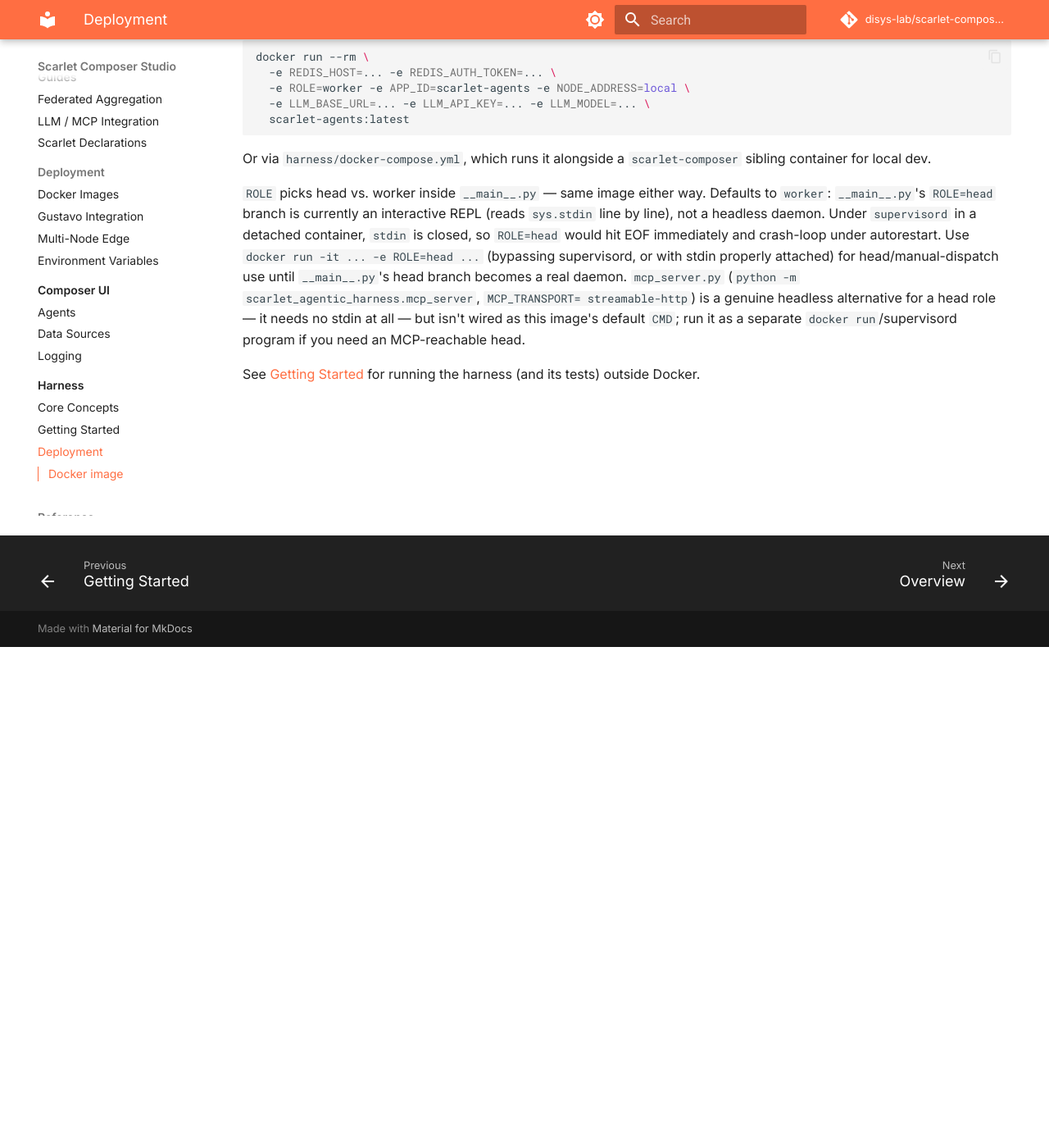
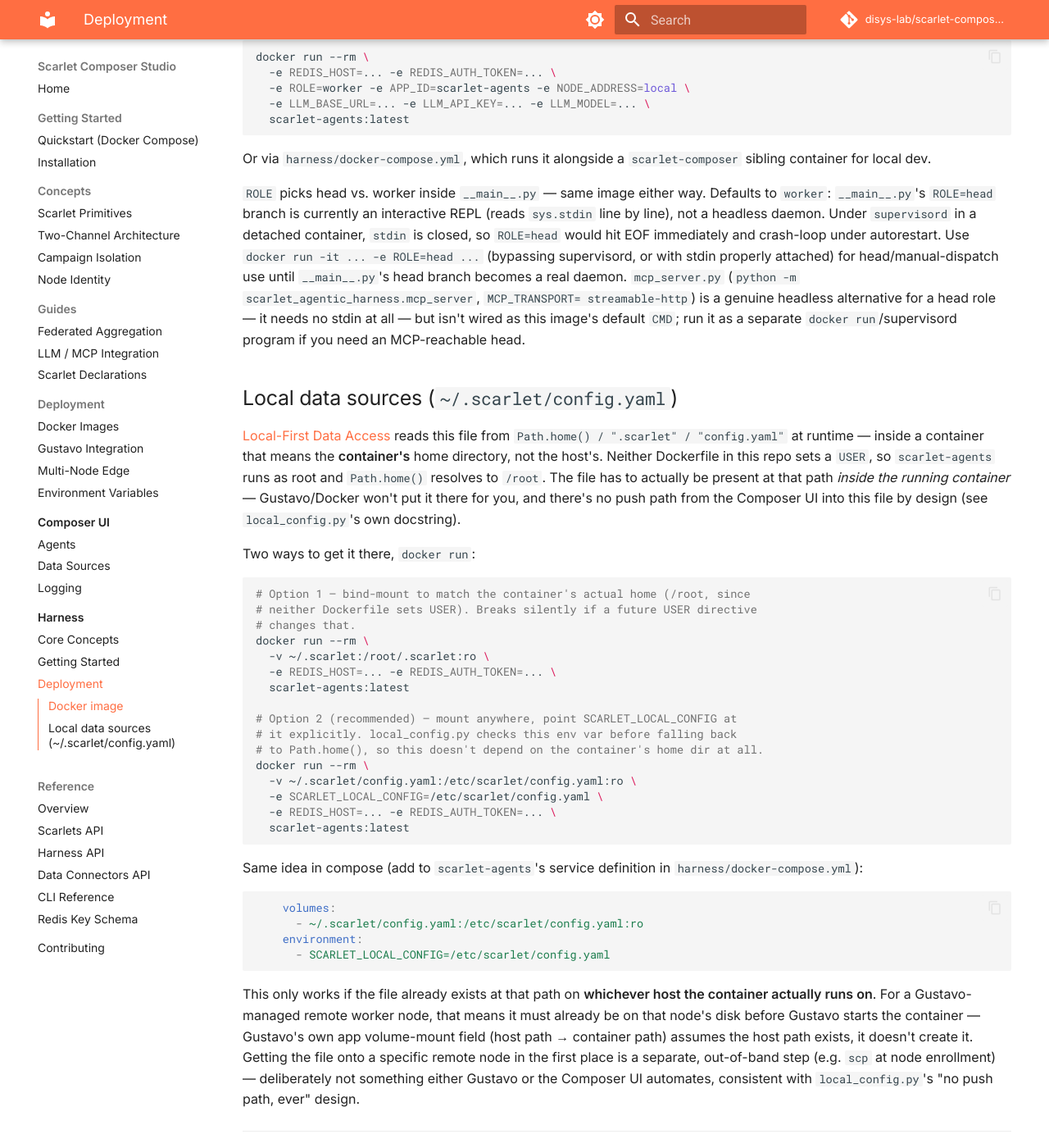
Before and after one commit to disys-lab/scarlet-composer-studio, an MkDocs documentation site: the page built from docs/harness/deployment.md, in a window 1280 px wide and 1400 px high, scrolled down 611 px. Shown: the whole window at 82% size. Built offline with MkDocs 1.6.1 and Material for MkDocs 9.7.7, drawn with Linux system fonts in a browser that asks for light colours; comment, search, counter and statistics services are not loaded.

Commit message:
Document how to actually get ~/.scarlet/config.yaml into the harness container
getting-started.md said "Create ~/.scarlet/config.yaml on the node" with
no distinction between running the harness directly vs. in Docker - the
normal deployment path. local_config.py resolves the file via
Path.home(), which inside a container means the container's home
directory, not the host's; neither Dockerfile in this repo sets USER, so
that's /root. Nothing mounts the file in automatically, and by design
there's no push path from the Composer UI or Gustavo into this file
either.

Adds a concrete "Local data sources" section to deployment.md: two mount
options (bind to /root/.scarlet directly, or mount anywhere and point
SCARLET_LOCAL_CONFIG at it - recommended, since it doesn't depend on the
container's home dir resolving the way it happens to today), plus a note
that this still requires the file to already exist on whichever host the
container actually runs on - a separate, out-of-band step for a
Gustavo-managed remote node, since Gustavo's own volume-mount field
assumes the host path exists rather than creating it.

getting-started.md now links to this section instead of leaving Docker
users to guess. Anchor verified against the real slugifier output, not
guessed.

````diff
--- a/docs/harness/deployment.md
+++ b/docs/harness/deployment.md
@@ -53,5 +53,59 @@
 it as a separate `docker run`/supervisord program if you need an
 MCP-reachable head.
 
+## Local data sources (`~/.scarlet/config.yaml`)
+
+[Local-First Data Access](concepts.md#local-first-data-access) reads this
+file from `Path.home() / ".scarlet" / "config.yaml"` at runtime — inside a
+container that means the **container's** home directory, not the host's.
+Neither Dockerfile in this repo sets a `USER`, so `scarlet-agents` runs as
+root and `Path.home()` resolves to `/root`. The file has to actually be
+present at that path *inside the running container* — Gustavo/Docker won't
+put it there for you, and there's no push path from the Composer UI into
+this file by design (see `local_config.py`'s own docstring).
+
+Two ways to get it there, `docker run`:
+
+```bash
+# Option 1 — bind-mount to match the container's actual home (/root, since
+# neither Dockerfile sets USER). Breaks silently if a future USER directive
+# changes that.
+docker run --rm \
+  -v ~/.scarlet:/root/.scarlet:ro \
+  -e REDIS_HOST=... -e REDIS_AUTH_TOKEN=... \
+  scarlet-agents:latest
+
+# Option 2 (recommended) — mount anywhere, point SCARLET_LOCAL_CONFIG at
+# it explicitly. local_config.py checks this env var before falling back
+# to Path.home(), so this doesn't depend on the container's home dir at all.
+docker run --rm \
+  -v ~/.scarlet/config.yaml:/etc/scarlet/config.yaml:ro \
+  -e SCARLET_LOCAL_CONFIG=/etc/scarlet/config.yaml \
+  -e REDIS_HOST=... -e REDIS_AUTH_TOKEN=... \
+  scarlet-agents:latest
+```
+
+Same idea in compose (add to `scarlet-agents`'s service definition in
+`harness/docker-compose.yml`):
+
+```yaml
+    volumes:
+      - ~/.scarlet/config.yaml:/etc/scarlet/config.yaml:ro
+    environment:
+      - SCARLET_LOCAL_CONFIG=/etc/scarlet/config.yaml
+```
+
+This only works if the file already exists at that path on **whichever
+host the container actually runs on**. For a Gustavo-managed remote worker
+node, that means it must already be on that node's disk before Gustavo
+starts the container — Gustavo's own app volume-mount field (host path →
+container path) assumes the host path exists, it doesn't create it.
+Getting the file onto a specific remote node in the first place is a
+separate, out-of-band step (e.g. `scp` at node enrollment) — deliberately
+not something either Gustavo or the Composer UI automates, consistent with
+`local_config.py`'s "no push path, ever" design.
+
+---
+
 See [Getting Started](getting-started.md) for running the harness (and its
 tests) outside Docker.
````
Also changed, not shown: docs/harness/getting-started.md (+7 -1 lines).
